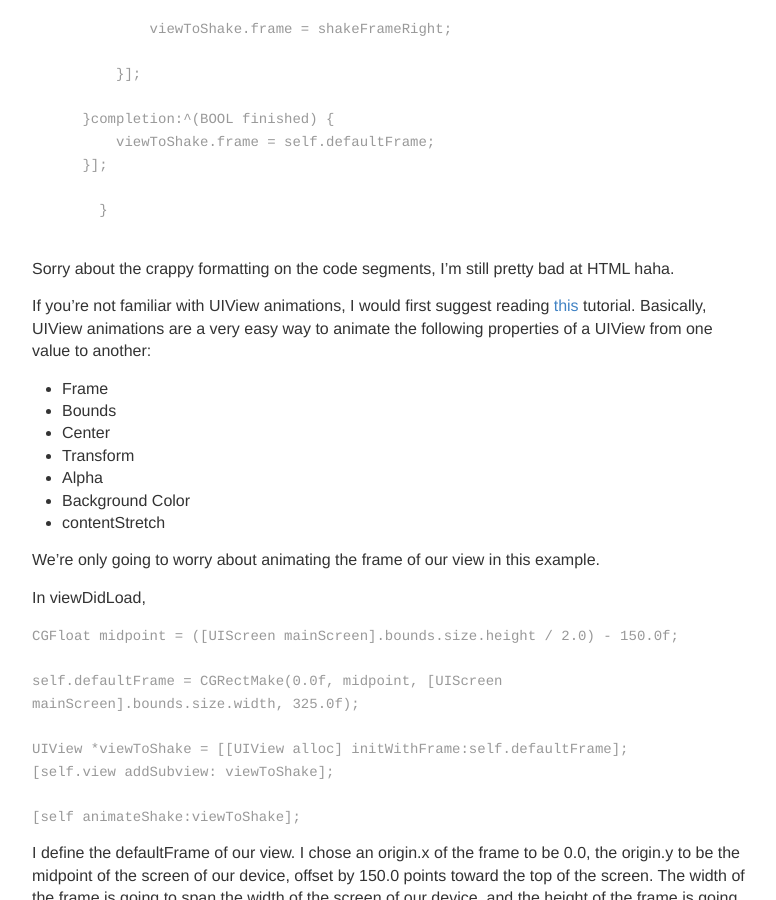
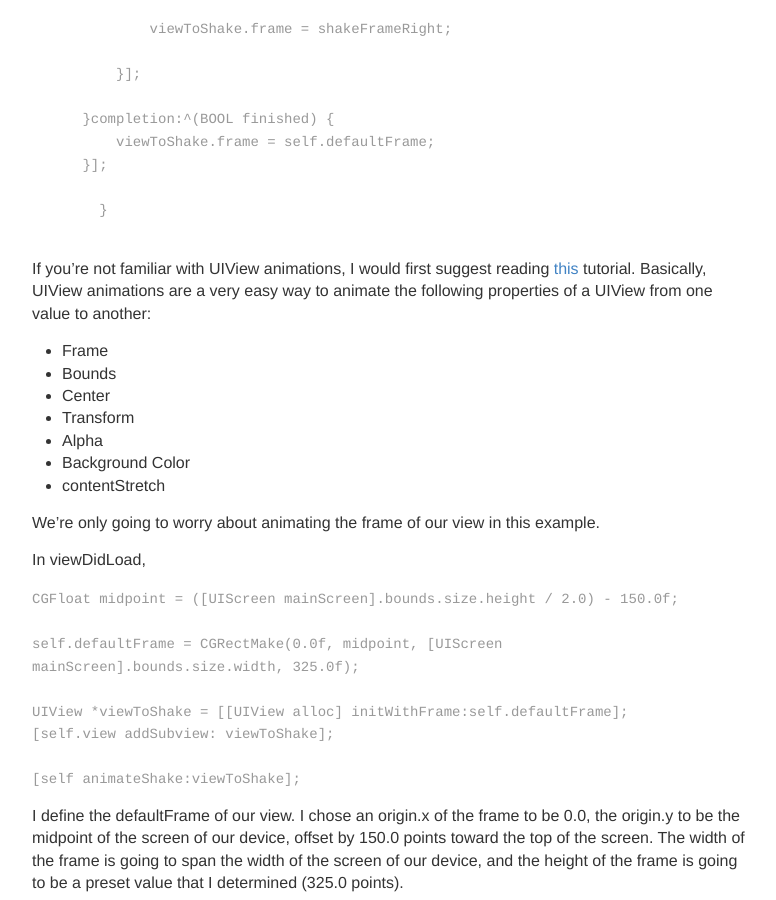
Before and after one commit to trentyou/trentyou.github.io, a Jekyll site: the page built from _posts/2014-12-7-Shaking a UIView.md, in a window 1280 px wide and 900 px high, scrolled down 3345 px. Shown: the whole window, without its empty margins (248-1024 px from the left). Built offline with Jekyll 4.4.1, drawn with Linux system fonts in a browser that asks for light colours.

Commit message:
Updated 2014-12-7-Shaking a UIView.md

```diff
--- a/_posts/2014-12-7-Shaking a UIView.md
+++ b/_posts/2014-12-7-Shaking a UIView.md
@@ -113,8 +113,6 @@ What's happening in this demonstration is that when the user has the "Select a l
 
 </code></pre>
 </div>
-
-Sorry about the crappy formatting on the code segments, I'm still pretty bad at HTML haha.
 
 If you're not familiar with UIView animations, I would first suggest reading [this](http://code.tutsplus.com/tutorials/ios-sdk-uiview-animations--mobile-10706) tutorial. Basically, UIView animations are a very easy way to animate the following properties of a UIView from one value to another:
 
```
